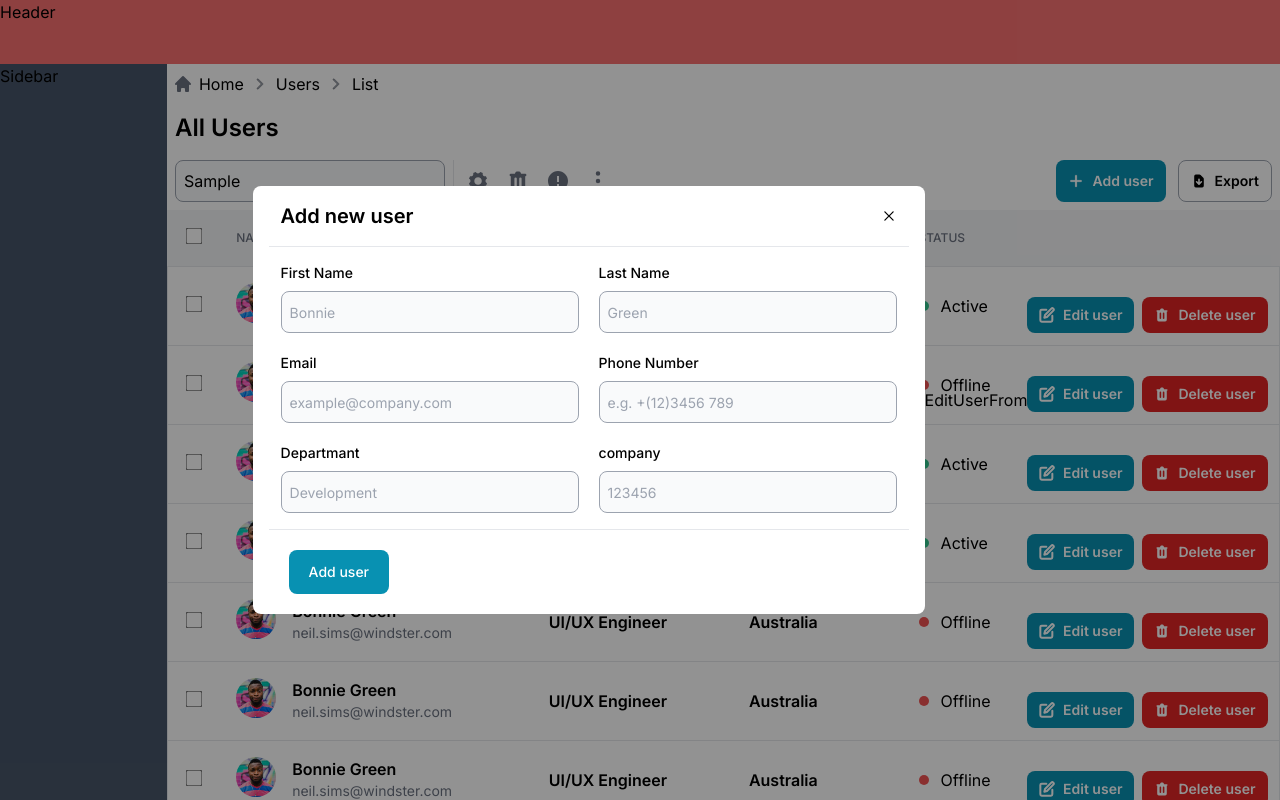
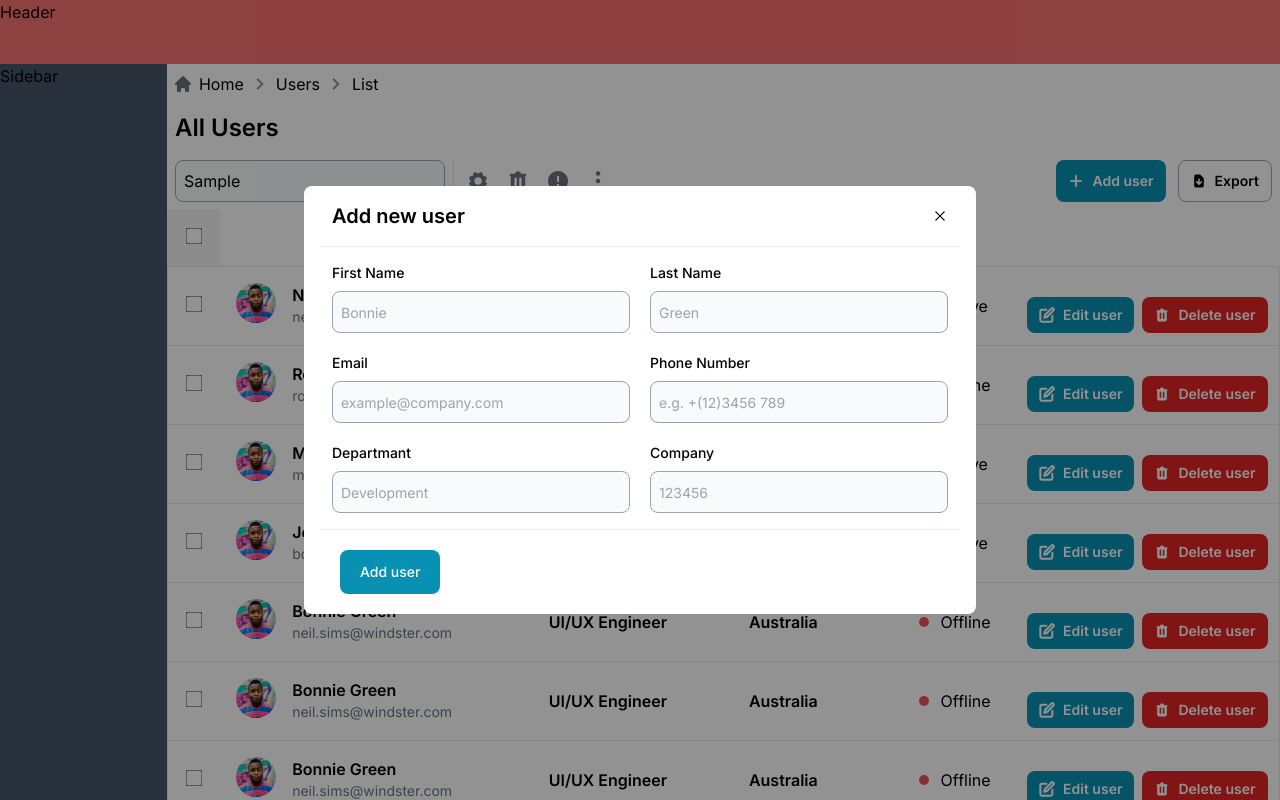
Before and after one commit to batuhantanir/internship-form-component, a Next.js app: page /users/list in a window 1280 px wide. Both pictures are taken after typing "Sample" into the empty fields and a click on the button "Add user". Shown: the top 800 px of the page. Built offline with nearby package versions, Linux system fonts and the light colour scheme.

Commit message:
create edit form and thname add to localstorage

```diff
--- a/app/users/list/page.jsx
+++ b/app/users/list/page.jsx
@@ -18,9 +18,9 @@ function List() {
         <UsersListHead setpageOfOpen={setpageOfOpen} />
         <CostumeTable data={data} setpageOfOpen={setpageOfOpen} />
       </div>
-      <div className={`flex justify-center items-center fixed top-0 left-0 right-0 bottom-0 h-screen w-full ${pageOfOpen == "" ? "hidden" : "block"} bg-[#0000006d]`}>
+      <div className={`flex justify-center items-center fixed top-0 left-0 right-0 bottom-0 h-screen w-full overflow-y-scroll ${pageOfOpen == "" ? "hidden" : "block"} bg-[#0000006d]`}>
         {pageOfOpen == 'add-user' && <AddUserForm setpageOfOpen={setpageOfOpen} />}
-        {pageOfOpen == 'add-user' && <EditUserFrom setpageOfOpen={setpageOfOpen} />}
+        {pageOfOpen == 'edit-user' && <EditUserFrom setpageOfOpen={setpageOfOpen} />}
       </div>
     </div>
   );
--- a/components/addUserForm/index.jsx
+++ b/components/addUserForm/index.jsx
@@ -11,7 +11,7 @@ const validationSchema = Yup.object({
   email: Yup.string().email().required(),
   phoneNumber: Yup.number().required(),
   depertmant: Yup.string().required(),
-  company: Yup.string().required(),
+  company: Yup.number().required(),
 })
 
 function AddUserForm({ setpageOfOpen }) {
@@ -47,11 +47,11 @@ function AddUserForm({ setpageOfOpen }) {
     labelName: "Departmant", forHtml: "depertmant", typeName: "text", name: "depertmant", id: "depertmant", placeholderName: "Development", handleChange: handleChange, values: values.depertmant
   },
   {
-    labelName: "company", forHtml: "company", typeName: "text", name: "company", id: "company", placeholderName: "123456", handleChange: handleChange, values: values.company
+    labelName: "Company", forHtml: "company", typeName: "number", name: "company", id: "company", placeholderName: "123456", handleChange: handleChange, values: values.company
   }]
 
   return (
-    <CostumeForm headerName={"Add new user"} formData={formData} handleSubmit={handleSubmit} setpageOfOpen={setpageOfOpen} />
+    <CostumeForm headerName={"Add new user"} formData={formData} handleSubmit={handleSubmit} setpageOfOpen={setpageOfOpen} btnName={"Add user"} />
   )
 }
 
--- a/components/costumeForm/index.jsx
+++ b/components/costumeForm/index.jsx
@@ -5,9 +5,9 @@ import { RxCross2 } from "react-icons/rx";
 //Input Component
 import FormInputPiece from "../formInputPiece";
 
-function CostumeForm({ headerName, formData, handleSubmit, setpageOfOpen }) {
+function CostumeForm({ headerName, formData, handleSubmit, setpageOfOpen, btnName }) {
     return (
-        <div className=" bg-white  w-full max-w-2xl px-4 h-auto rounded-lg">
+        <div className=" bg-white  w-full max-w-2xl px-4 h-auto rounded-lg mx-4">
             <div className="flex justify-between border-b px-3 py-4">
                 <h2 className="font-semibold text-xl">{headerName}</h2>
                 <button onClick={() => setpageOfOpen("")} ><RxCross2 /></button>
@@ -19,7 +19,7 @@ function CostumeForm({ headerName, formData, handleSubmit, setpageOfOpen }) {
                     ))}
                 </div>
                 <div className="border-t w-full p-5">
-                    <button className="bg-primary text-white text-sm w-fit text-center gap-2 font-medium px-5 py-3 rounded-lg whitespace-nowrap" type="submit">Add user</button>
+                    <button className="bg-primary text-white text-sm w-fit text-center gap-2 font-medium px-5 py-3 rounded-lg whitespace-nowrap" onClick={() => setpageOfOpen("")} type="submit">{btnName}</button>
                 </div>
             </form>
         </div>
--- a/components/costumeTable/index.jsx
+++ b/components/costumeTable/index.jsx
@@ -6,6 +6,7 @@ import IconBtn from "../iconBtn";
 import Buttons from "../buttons";
 
 function CostumeTable({ data, setpageOfOpen }) {
+  const thItemsData = JSON.parse(localStorage.getItem("thItems"));
   const dataShowingBetween = '1 - 20';
   const totalData = '2290';
   const slicenumber = 20;
@@ -17,19 +18,11 @@ function CostumeTable({ data, setpageOfOpen }) {
             <th className="p-4">
               <input className="accent-primary scale-105 w-4 h-4" type="checkbox" name="#" id="#" />
             </th>
-            <th className="p-4 text-xs font-medium uppercase text-svgColorDark text-left">
-              NAME
-            </th>
-            <th className="p-4 text-xs font-medium uppercase text-svgColorDark text-left">
-              POSITION
-            </th>
-            <th className="p-4 text-xs font-medium uppercase text-svgColorDark text-left">
-              COUNTRY
-            </th>
-            <th className="p-4 text-xs font-medium uppercase text-svgColorDark text-left">
-              STATUS
-            </th>
-            <th></th>
+            {thItemsData?.map((item) => (
+              <th className="p-4 text-xs font-medium uppercase text-svgColorDark text-left">
+                {item}
+              </th>
+            ))}
           </tr>
         </thead>
         <tbody>
@@ -48,11 +41,11 @@ function CostumeTable({ data, setpageOfOpen }) {
         </div>
         <div className="flex gap-4">
           <Buttons title={"Previous"} icon={<IoIosArrowBack className="stroke-[15] scale-95" />} costumeClass={
-          "bg-primary text-white hover:bg-primaryDark w-[50%] sm:w-fit"
-        }/>
-        <Buttons title={"Next"} icon={<IoIosArrowForward className="stroke-[15] scale-95" />} costumeClass={
-          "bg-primary text-white hover:bg-primaryDark w-[50%] sm:w-fit"
-        }/>
+            "bg-primary text-white hover:bg-primaryDark w-[50%] sm:w-fit"
+          } />
+          <Buttons title={"Next"} icon={<IoIosArrowForward className="stroke-[15] scale-95" />} costumeClass={
+            "bg-primary text-white hover:bg-primaryDark w-[50%] sm:w-fit"
+          } />
         </div>
       </div>
     </div>
--- a/components/costumeTable/userRow/index.jsx
+++ b/components/costumeTable/userRow/index.jsx
@@ -7,7 +7,7 @@ import Buttons from "@/components/buttons";
 import { HiTrash } from "react-icons/hi";
 import { FiEdit } from "react-icons/fi";
 
-function UserRow({ user }) {
+function UserRow({ user, setpageOfOpen }) {
   const { id, name, email, position, country, status, imgSrc } = user;
 
   return (
@@ -35,9 +35,8 @@ function UserRow({ user }) {
       <td className="p-4 whitespace-nowrap ">
         <div className="flex items-center gap-3">
           <div
-            className={`w-2.5 h-2.5 rounded-full ${
-              status == "Active" ? "bg-onlineGreen" : "bg-offlineRed"
-            }`}
+            className={`w-2.5 h-2.5 rounded-full ${status == "Active" ? "bg-onlineGreen" : "bg-offlineRed"
+              }`}
           ></div>
           <span>{status}</span>
         </div>
@@ -47,6 +46,7 @@ function UserRow({ user }) {
           title={"Edit user"}
           icon={<FiEdit className="stroke-[3]" />}
           costumeClass={"bg-primary text-white hover:bg-primaryDark"}
+          onClickEvent={() => setpageOfOpen("edit-user")}
         />
         <Buttons
           title={"Delete user"}
--- a/components/editUserForm/index.jsx
+++ b/components/editUserForm/index.jsx
@@ -1,9 +1,68 @@
 import React from 'react'
 
-function EditUserFrom() {
-  return (
-    <div>EditUserFrom</div>
-  )
+import { useFormik } from "formik";
+import * as Yup from 'yup';
+
+import CostumeForm from "../costumeForm";
+
+const validationSchema = Yup.object({
+    firstName: Yup.string().required(),
+    lastName: Yup.string().required(),
+    email: Yup.string().email().required(),
+    phoneNumber: Yup.number().required(),
+    depertmant: Yup.string().required(),
+    company: Yup.number().required(),
+    currentPassword: Yup.string().required(),
+    newPassword: Yup.string().required(),
+})
+
+
+function EditUserFrom({ setpageOfOpen }) {
+    const { handleSubmit, handleChange, values } = useFormik({
+        initialValues: {
+            firstName: '',
+            lastName: '',
+            email: '',
+            phoneNumber: '',
+            depertmant: '',
+            company: '',
+            currentPassword: '',
+            newPassword: '',
+        },
+        validationSchema,
+        onSubmit: values => {
+            console.log(values);
+        },
+    });
+
+    const formData = [{
+        labelName: "First Name", forHtml: "firstName", typeName: "text", name: "firstName", id: "firstName", placeholderName: "Bonnie", handleChange: handleChange, values: values.firstName,
+    },
+    {
+        labelName: "Last Name", forHtml: "lastName", typeName: "text", name: "lastName", id: "lastName", placeholderName: "Green", handleChange: handleChange, values: values.lastName,
+    },
+    {
+        labelName: "Email", forHtml: "email", typeName: "email", name: "email", id: "email", placeholderName: "example@company.com", handleChange: handleChange, values: values.email
+    },
+    {
+        labelName: "Phone Number", forHtml: "phoneNumber", typeName: "number", name: "phoneNumber", id: "phoneNumber", placeholderName: "e.g. +(12)3456 789", handleChange: handleChange, values: values.phoneNumber
+    },
+    {
+        labelName: "Departmant", forHtml: "depertmant", typeName: "text", name: "depertmant", id: "depertmant", placeholderName: "Development", handleChange: handleChange, values: values.depertmant
+    },
+    {
+        labelName: "Company", forHtml: "company", typeName: "number", name: "company", id: "company", placeholderName: "123456", handleChange: handleChange, values: values.company
+    },
+    {
+        labelName: "Current Password", forHtml: "currentPassword", typeName: "password", name: "currentPassword", id: "currentPassword", placeholderName: "••••••••", handleChange: handleChange, values: values.currentPassword
+    },
+    {
+        labelName: "New Password", forHtml: "newPassword", typeName: "password", name: "newPassword", id: "newPassword", placeholderName: "••••••••", handleChange: handleChange, values: values.newPassword
+    }]
+
+    return (
+        <CostumeForm headerName={"Edit user"} formData={formData} handleSubmit={handleSubmit} setpageOfOpen={setpageOfOpen} btnName={"Save all"} />
+    )
 }
 
 export default EditUserFrom
```
